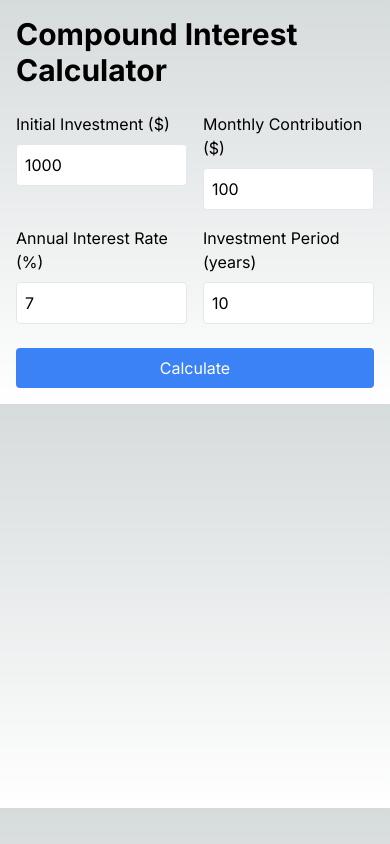
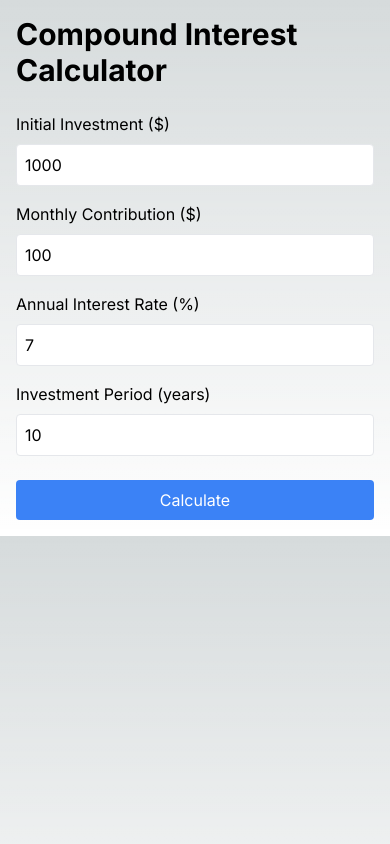
Before and after one commit to blindjedi/growth-calculator, a Next.js app: page /calculator in a window 390 px wide. Built offline with nearby package versions, Linux system fonts and the light colour scheme.

Commit message:
add more responsiveness

```diff
--- a/src/app/calculator/page.tsx
+++ b/src/app/calculator/page.tsx
@@ -80,7 +80,7 @@ const CompoundInterestCalculator: React.FC = () => {
   return (
     <div className="max-w-4xl mx-auto p-4">
       <h1 className="text-3xl font-bold mb-6">Compound Interest Calculator</h1>
-      <div className="grid grid-cols-2 gap-4 mb-6">
+      <div className="grid grid-cols-1 md:grid-cols-2 gap-4 mb-6">
         <div>
           <label className="block mb-2">Initial Investment ($)</label>
           <input
```
